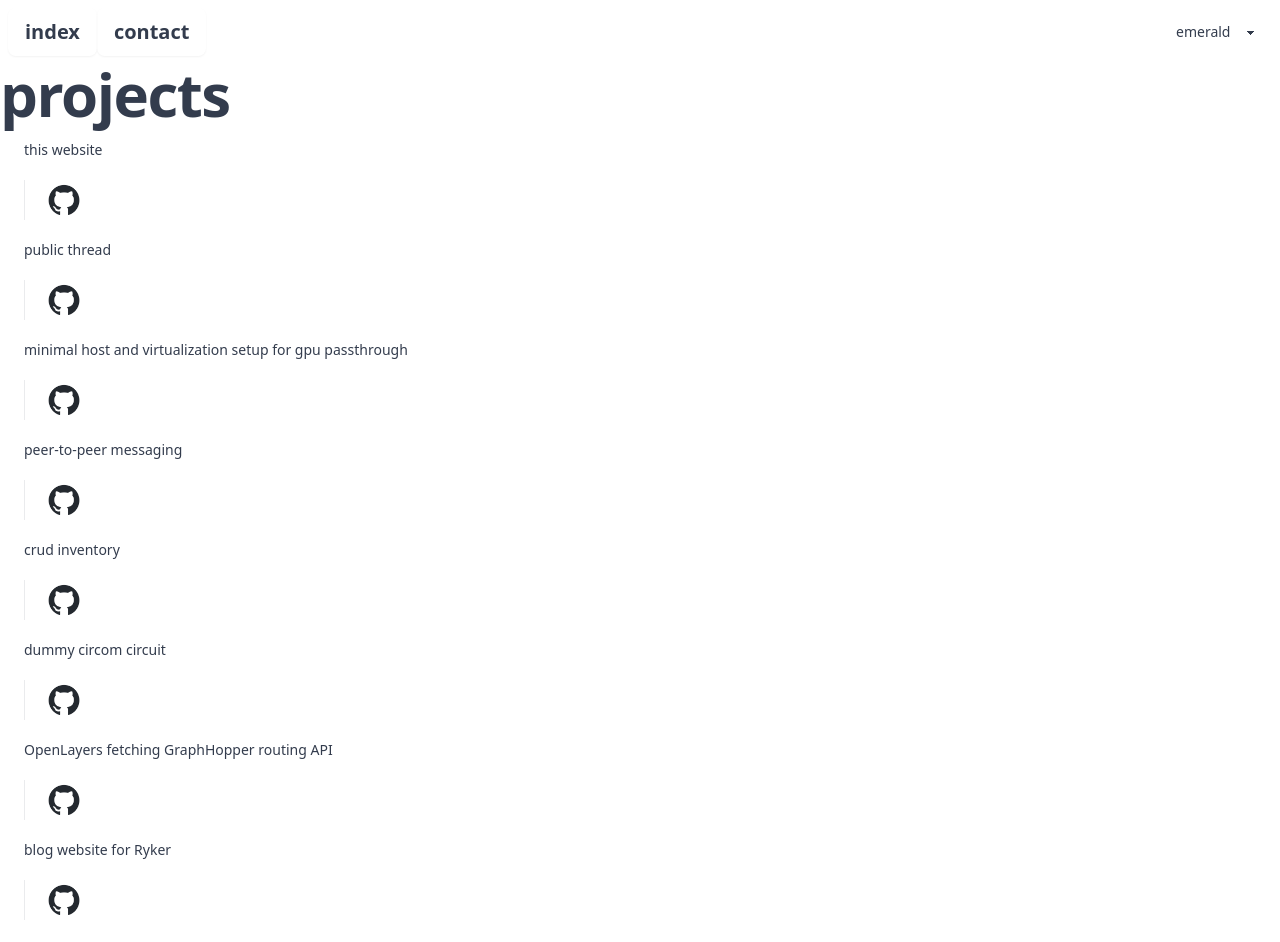
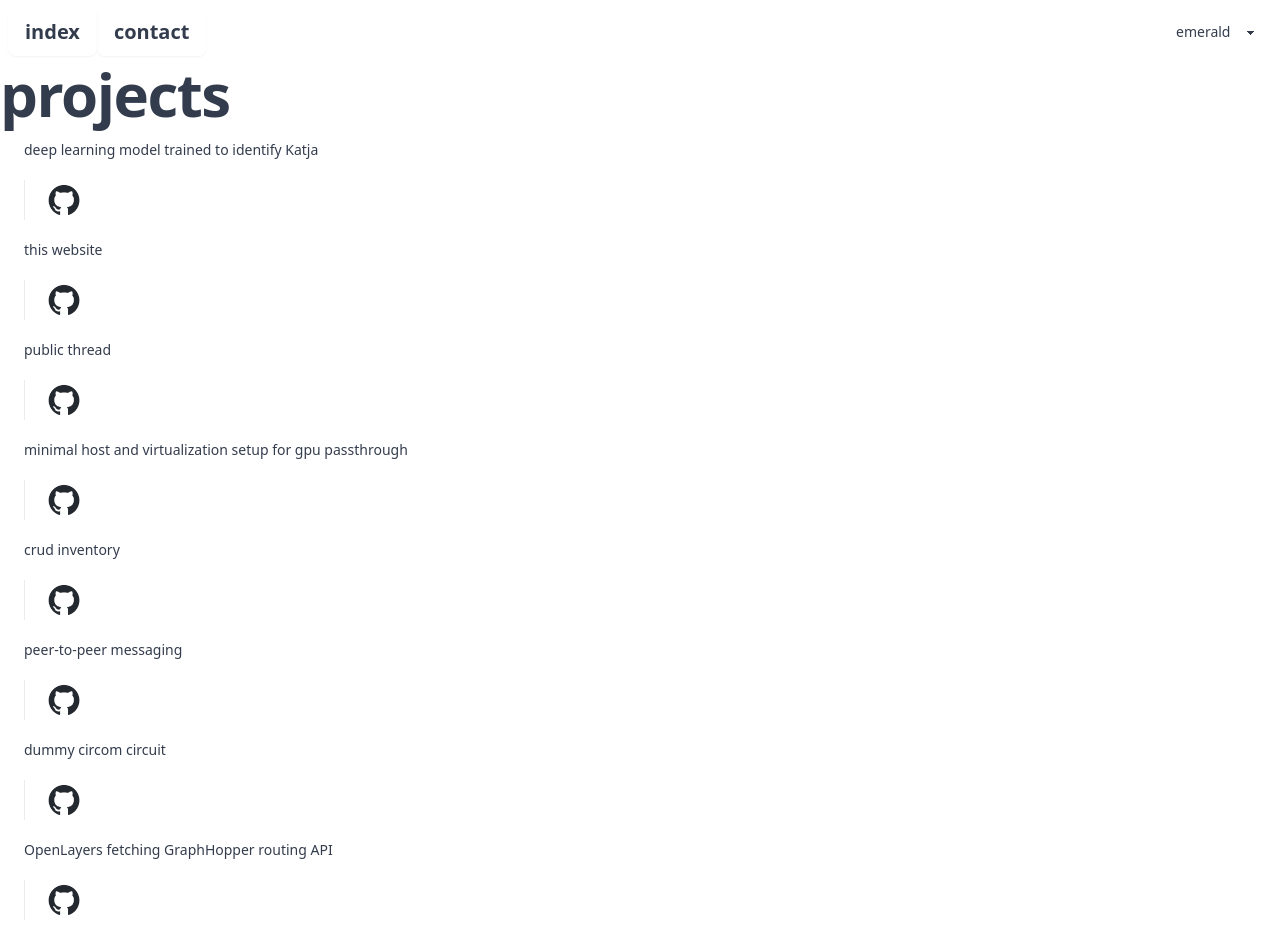
Before and after one commit to ap-19927/index, a Nuxt app: page / in a window 1280 px wide. Shown: the top 942 px of the page. Built offline with nearby package versions, Linux system fonts and the light colour scheme.

Commit message:
update project list

```diff
--- a/pages/index.vue
+++ b/pages/index.vue
@@ -1,13 +1,13 @@
 <script setup>
 const projects = useState("projects", () => [
+  { projectURL: "https://model.roadpeoples.com/", projectDesc: "deep learning model trained to identify Katja", gitHubURL: "https://github.com/ap-19927/model/", altText: "source code of model on Github", },
   { projectURL: "/", projectDesc: "this website", gitHubURL: "https://github.com/ap-19927/index/", altText: "source code of this website on Github", },
   { projectURL: "https://post.roadpeoples.com/", projectDesc: "public thread", gitHubURL: "https://github.com/ap-19927/post/", altText: "source code of post on Github", },
   { projectURL: "", projectDesc: "minimal host and virtualization setup for gpu passthrough", gitHubURL: "https://github.com/ap-19927/gpu_passthrough/", altText: "source code of virtualization on Github", },
+  { projectURL: "https://replit.com/@ap19927/inventory#.replit/", projectDesc: "crud inventory", gitHubURL: "https://github.com/ap-19927/inventory/", altText: "source code of inventory on Github", },
   { projectURL: "https://local.roadpeoples.com/", projectDesc: "peer-to-peer messaging", gitHubURL: "https://github.com/ap-19927/lr/", altText: "source code of peer-to-peer messaging on Github", },
-  { projectURL: "https://replit.com/@ap19927/inventory#.replit/", projectDesc: "crud inventory", gitHubURL: "https://github.com/ap-19927/inventory/", altText: "source code of inventory on Github", },
   { projectURL: "https://breaker.roadpeoples.com/", projectDesc: "dummy circom circuit", gitHubURL: "https://github.com/ap-19927/breakersq/", altText: "source code of circom circuit on Github", },
   { projectURL: "https://roadpeoples.com/", projectDesc: "OpenLayers fetching GraphHopper routing API", gitHubURL: "https://github.com/ap-19927/rp/", altText: "source code of OpenLayers fetching GraphHopper API on Github", },
-  { projectURL: "https://blog.roadpeoples.com/", projectDesc: "blog website for Ryker", gitHubURL: "https://github.com/ap-19927/pole-diversity/", altText: "source code of blog on Github", },
 ])
 </script>
 <template>
```
